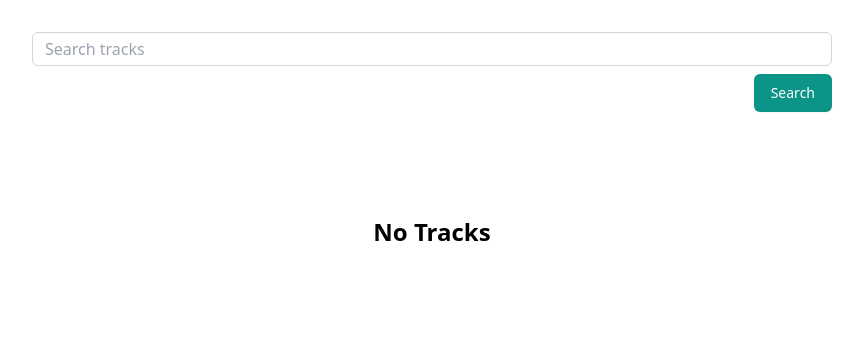
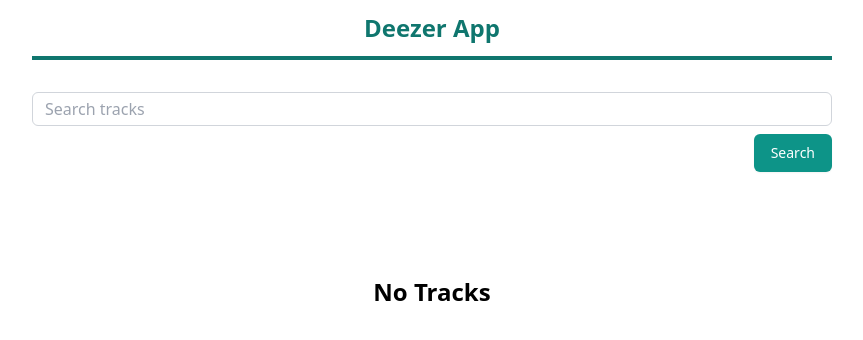
Before and after one commit to adagala/deezer-app, a React (Create React App) app: page / in a window 1280 px wide. Shown: the top 340 px of the page, without its empty margins (208-1071 px from the left). Built offline with nearby package versions, Linux system fonts and the light colour scheme.

Commit message:
added header

```diff
--- a/src/components/Home.tsx
+++ b/src/components/Home.tsx
@@ -1,4 +1,5 @@
 import { ITrack } from "../models/track";
+import Header from "./layout/Header";
 import Search from "./Search";
 import Tracks from "./tracks/Tracks";
 
@@ -19,6 +20,7 @@
 
   return (
     <>
+      <Header />
       <Search
         onSearchTracks={onSearchTracks}
         onQueryChange={onQueryChange}
--- a/src/components/artist/Artist.tsx
+++ b/src/components/artist/Artist.tsx
@@ -4,6 +4,7 @@
 import { IArtist } from "../../models/artist";
 import { getArtist } from "../../services/artist";
 import Albums from "../albums/Albums";
+import Header from "../layout/Header";
 import TopTracks from "./TopTracks";
 
 const initialArtist: IArtist = {
@@ -36,6 +37,7 @@
 
   return (
     <>
+      <Header />
       <div className="">
         <Link
           to="/"
--- /dev/null
+++ b/src/components/layout/Header.tsx
@@ -0,0 +1,9 @@
+const Header = () => {
+  return (
+    <div className="mb-2 w-full flex justify-center font-bold text-2xl text-teal-700 border-b-4 border-teal-700 py-3">
+      Deezer App
+    </div>
+  );
+};
+
+export default Header;
```
